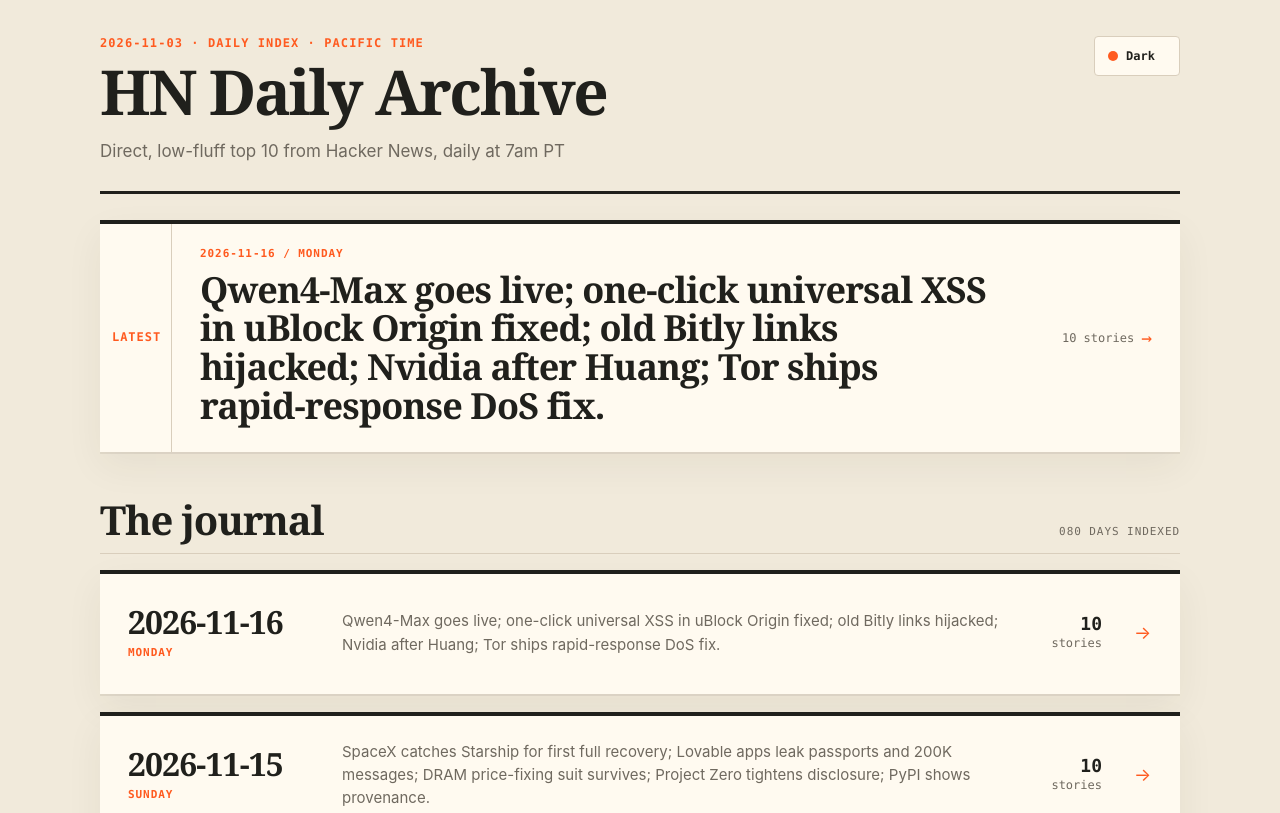
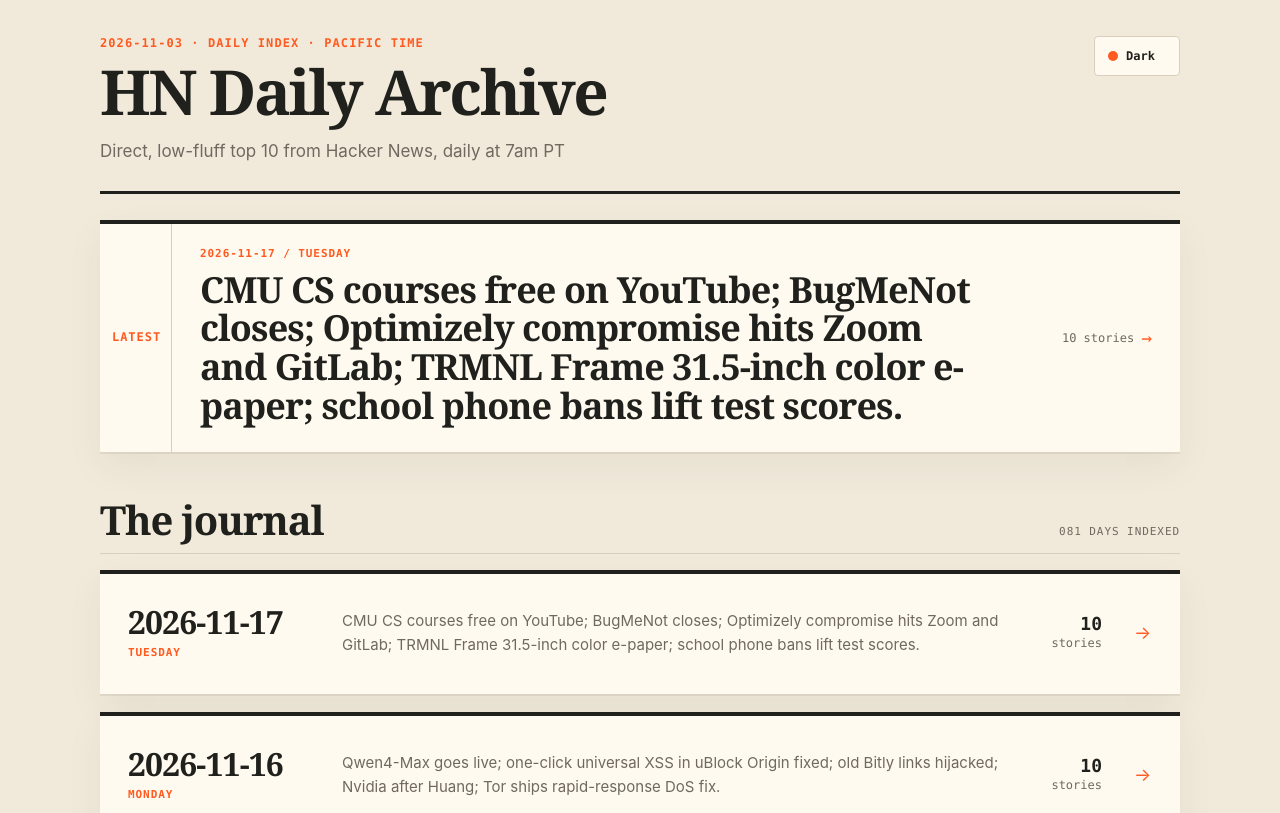
Before and after one commit to tk3369/hn-daily, a plain HTML site: page index.html in a window 1280 px wide. Shown: the top 813 px of the page. Drawn offline with Linux system fonts and the light colour scheme.

Commit message:
Update archive — 2026-11-17 Tuesday — 081 days

```diff
--- a/index.html
+++ b/index.html
@@ -102,11 +102,11 @@
       <button class="theme-toggle" id="theme-toggle" type="button" aria-label="Switch color theme" title="Toggle theme (T)"><span class="theme-dot" aria-hidden="true"></span><span class="theme-text">Dark</span></button>
     </header>
 
-    <a class="latest" id="latest-link" href="https://tk3369.github.io/hn-daily/2026-11-16/" data-local-href="2026-11-16/" target="_blank" rel="noopener" onclick="return openBrief(event, this)" aria-label="Open latest brief for Monday 2026-11-16">
+    <a class="latest" id="latest-link" href="https://tk3369.github.io/hn-daily/2026-11-17/" data-local-href="2026-11-17/" target="_blank" rel="noopener" onclick="return openBrief(event, this)" aria-label="Open latest brief for Tuesday 2026-11-17">
       <span class="latest-label">Latest</span>
       <span class="latest-main">
-        <span class="latest-date">2026-11-16 / MONDAY</span>
-        <span class="latest-title">Qwen4-Max goes live; one-click universal XSS in uBlock Origin fixed; old Bitly links hijacked; Nvidia after Huang; Tor ships rapid-response DoS fix.</span>
+        <span class="latest-date">2026-11-17 / TUESDAY</span>
+        <span class="latest-title">CMU CS courses free on YouTube; BugMeNot closes; Optimizely compromise hits Zoom and GitLab; TRMNL Frame 31.5-inch color e-paper; school phone bans lift test scores.</span>
       </span>
       <span class="latest-meta">10 stories <span class="arrow" aria-hidden="true">→</span></span>
     </a>
@@ -114,11 +114,21 @@
     <section aria-labelledby="archive-title">
       <div class="archive-head">
         <h2 id="archive-title">The journal</h2>
-        <span class="archive-count">080 days indexed</span>
+        <span class="archive-count">081 days indexed</span>
       </div>
 
       <ol class="archive-list" id="archive-list">
         <!-- ARCHIVE_ENTRIES_START: prepend new day entries directly below this line. -->
+        <li class="day-entry">
+          <a class="day-link" href="https://tk3369.github.io/hn-daily/2026-11-17/" data-local-href="2026-11-17/" target="_blank" rel="noopener" onclick="return openBrief(event, this)" data-entry aria-label="Open Tuesday 2026-11-17 brief">
+            <time class="day-date" datetime="2026-11-17">2026-11-17<span class="day-weekday">Tuesday</span></time>
+            <span class="day-summary">CMU CS courses free on YouTube; BugMeNot closes; Optimizely compromise hits Zoom and GitLab; TRMNL Frame 31.5-inch color e-paper; school phone bans lift test scores.</span>
+            <span class="day-count"><strong>10</strong> stories</span>
+            <span class="day-arrow" aria-hidden="true">→</span>
+          </a>
+        </li>
+
+
         <li class="day-entry">
           <a class="day-link" href="https://tk3369.github.io/hn-daily/2026-11-16/" data-local-href="2026-11-16/" target="_blank" rel="noopener" onclick="return openBrief(event, this)" data-entry aria-label="Open Monday 2026-11-16 brief">
             <time class="day-date" datetime="2026-11-16">2026-11-16<span class="day-weekday">Monday</span></time>
```
